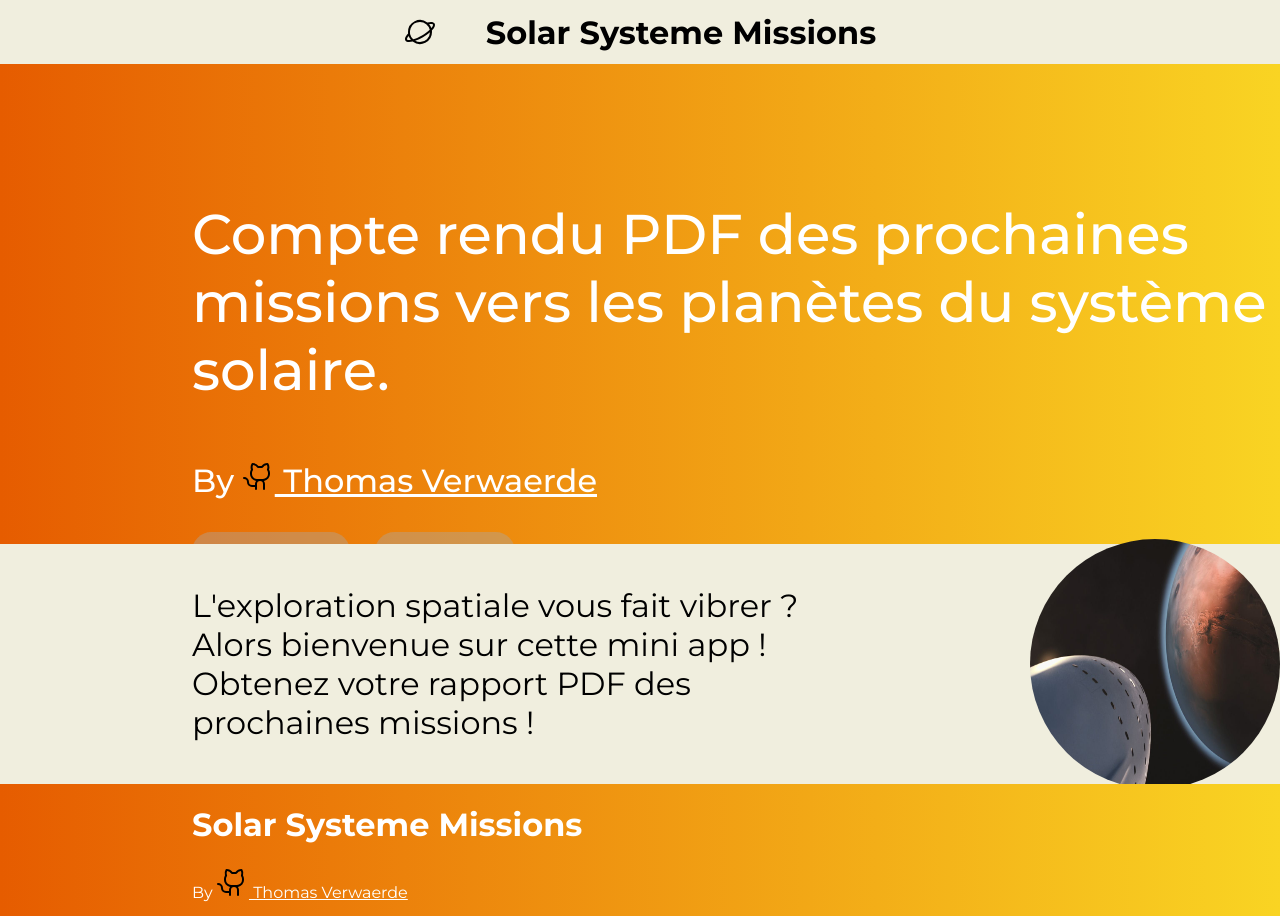
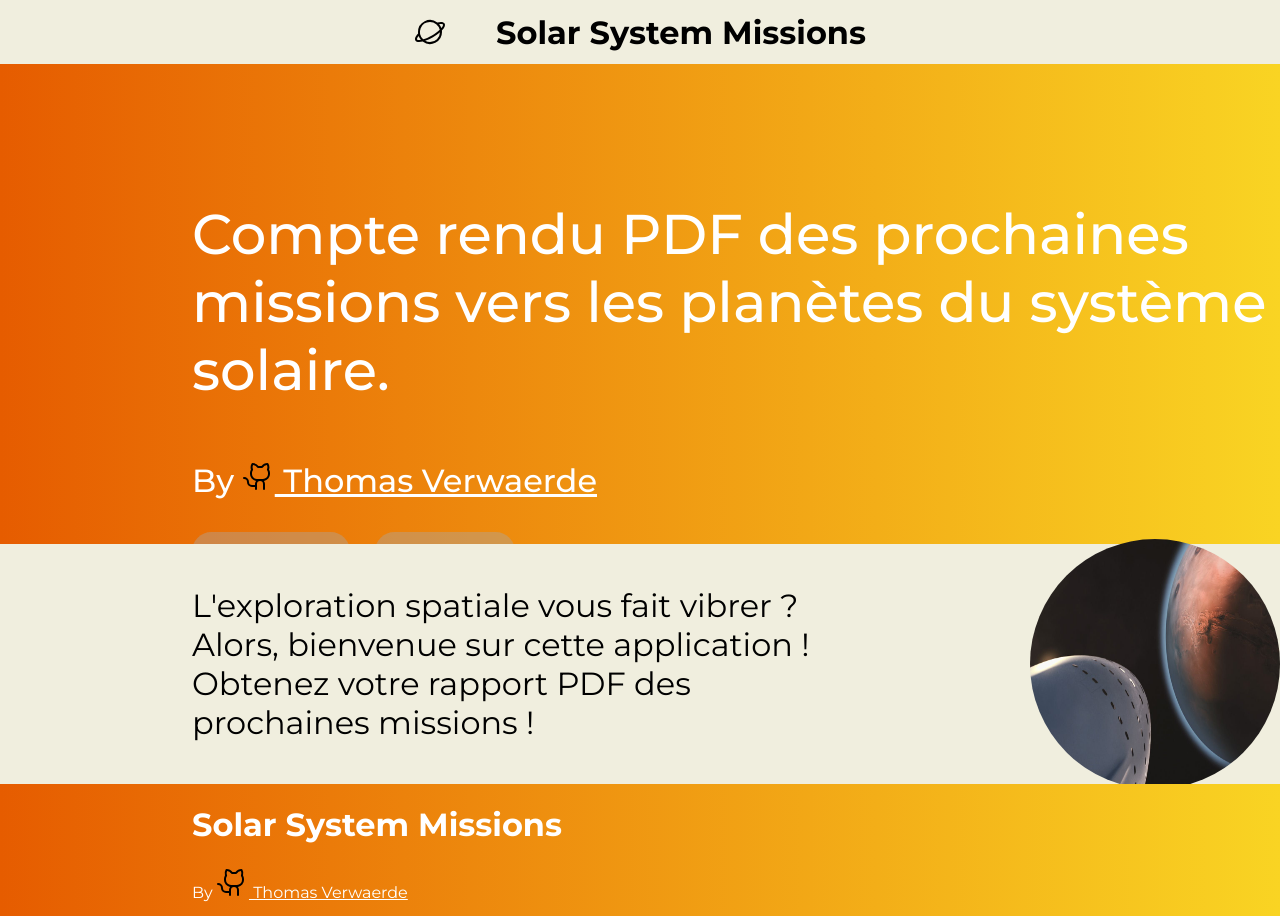
Before and after one commit to Thomas-VWD/SolarSystemMisisonsApp, a React (Vite) app: page / in a window 1280 px wide. Shown: the top 916 px of the page. Built offline with nearby package versions, Linux system fonts and the light colour scheme.

Commit message:
add openGrap

```diff
--- a/index.html
+++ b/index.html
@@ -4,7 +4,17 @@
     <meta charset="UTF-8" />
     <link rel="icon" type="image/svg+xml" href="/planet.svg" />
     <meta name="viewport" content="width=device-width, initial-scale=1.0" />
-    <title>Solar System Mission App</title>
+    <title>Solar System Missions App</title>
+    <meta property="og:title" content="Solar System Missions - By Thomas-VWD" />
+    <meta property="og:image" content="/head.avif" />
+    <meta
+      property="og:url"
+      content="https://solar-system-misisons-app.vercel.app"
+    />
+    <meta
+      property="og:description"
+      content="Obtenez votre rapport PDF sur les prochaines missions spatiales."
+    />
   </head>
   <body>
     <div id="root"></div>
--- a/src/components/Desc/Desc.jsx
+++ b/src/components/Desc/Desc.jsx
@@ -7,8 +7,8 @@ function Desc() {
       <div className="descBloc">
         <div className="descTxt">
           <p>
-            {"L'exploration spatiale vous fait vibrer ?"} Alors bienvenue sur
-            cette mini app !
+            {"L'exploration spatiale vous fait vibrer ?"} Alors, bienvenue sur
+            cette application !
             <br />
             Obtenez votre rapport PDF des prochaines missions !
           </p>
@@ -16,7 +16,7 @@ function Desc() {
         <img
           className="descImg"
           src={spaceX}
-          alt="image d'illustration de la mission starship vers la planette Mars"
+          alt="Image d'illustration de la mission Starship vers la planète Mars."
         />
       </div>
     </>
--- a/src/components/Footer/Footer.jsx
+++ b/src/components/Footer/Footer.jsx
@@ -4,7 +4,7 @@ import githubLogo from "/github-logo.svg";
 function Footer() {
   return (
     <footer>
-      <h1 className="footTitle">Solar Systeme Missions</h1>
+      <h1 className="footTitle">Solar System Missions</h1>
       <p className="by">
         By{" "}
         <a
@@ -29,7 +29,7 @@ function Footer() {
           target="_blank"
           rel="noopener noreferrer"
         >
-          <button>Le back</button>
+          <button>Le projet Backend</button>
         </a>
       </div>
     </footer>
--- a/src/components/Header/Header.jsx
+++ b/src/components/Header/Header.jsx
@@ -5,7 +5,7 @@ const Header = () => {
   return (
     <header className="headBox">
       <img className="appLogo" alt="logo planete" src={logo} />
-      <h1 className="appTitle">Solar Systeme Missions</h1>
+      <h1 className="appTitle">Solar System Missions</h1>
     </header>
   );
 };
```
